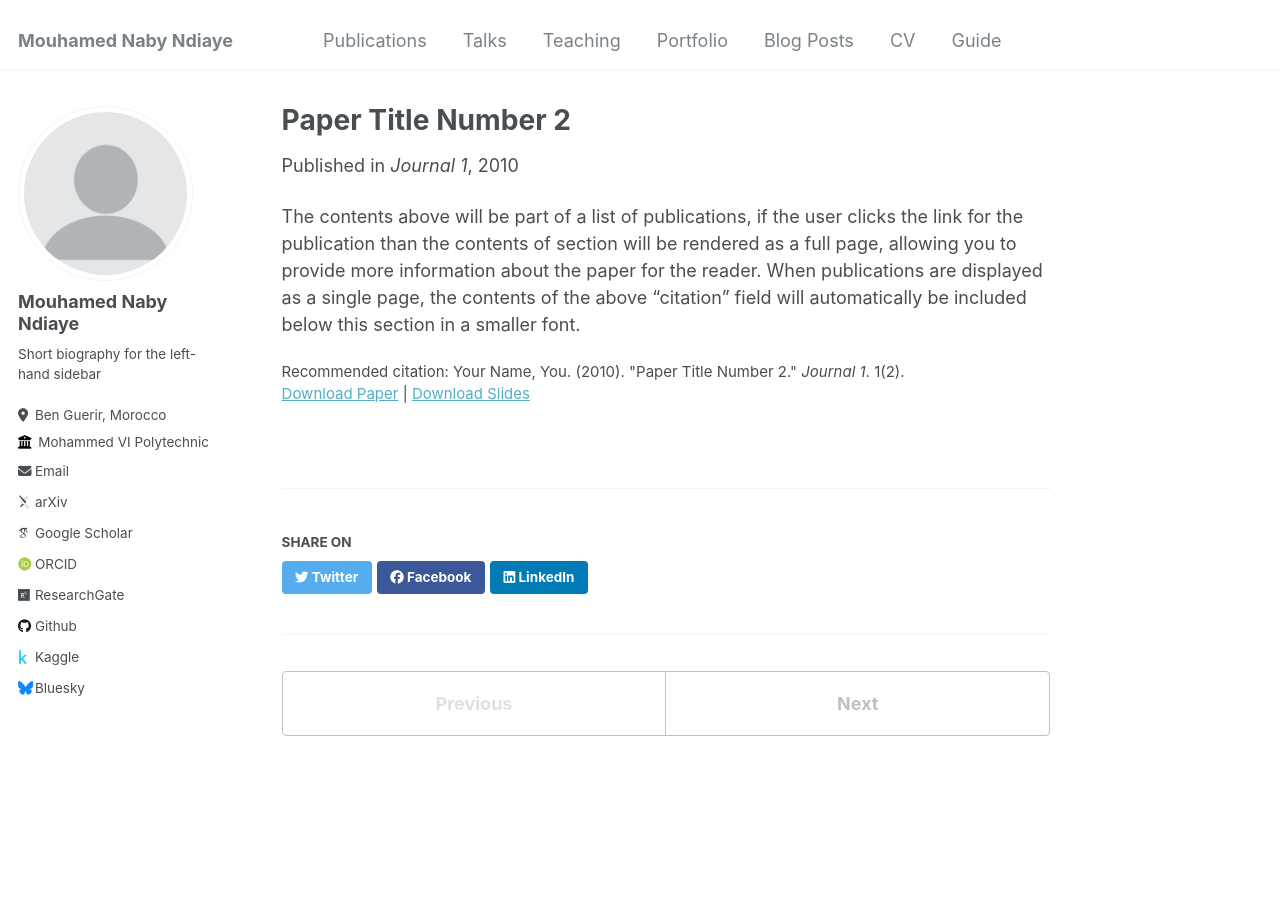
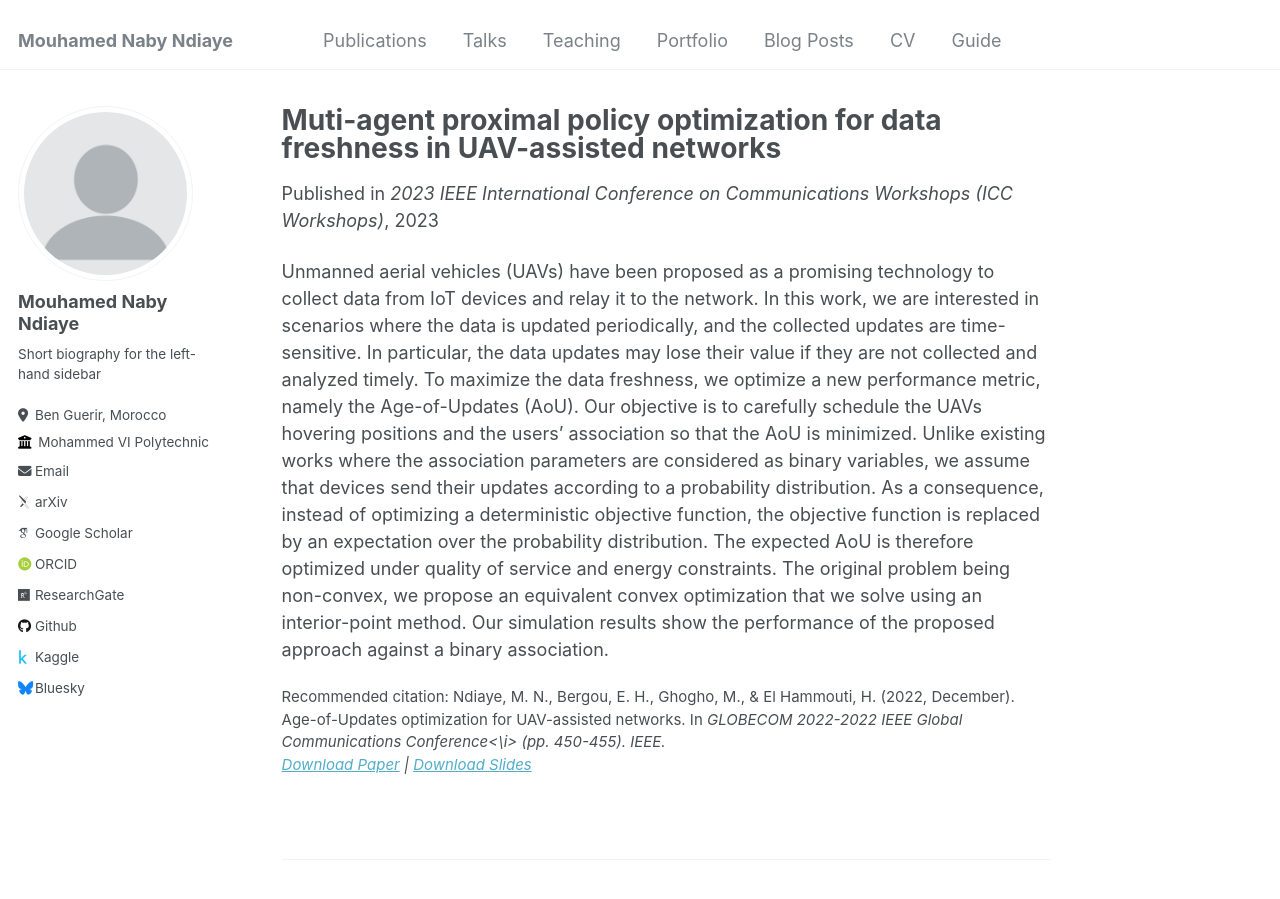
Before and after one commit to Nabzozifo/Nabzozifo.github.io, a Jekyll site: the page built from _publications/2010-10-01-paper-title-number-2.md, in a window 1280 px wide and 900 px high. Built offline with Jekyll 4.4.1, drawn with Linux system fonts in a browser that asks for light colours; some web fonts are replaced.

Commit message:
Update 2010-10-01-paper-title-number-2.md

```diff
--- a/_publications/2010-10-01-paper-title-number-2.md
+++ b/_publications/2010-10-01-paper-title-number-2.md
@@ -1,13 +1,13 @@
 ---
-title: "Paper Title Number 2"
+title: "Muti-agent proximal policy optimization for data freshness in UAV-assisted networks"
 collection: publications
 permalink: /publication/2010-10-01-paper-title-number-2
 excerpt: 'This paper is about the number 2. The number 3 is left for future work.'
-date: 2010-10-01
-venue: 'Journal 1'
-slidesurl: 'http://academicpages.github.io/files/slides2.pdf'
+date: 2023-5-28
+venue: '2023 IEEE International Conference on Communications Workshops (ICC Workshops)'
+slidesurl: ''
 paperurl: 'http://academicpages.github.io/files/paper2.pdf'
-citation: 'Your Name, You. (2010). &quot;Paper Title Number 2.&quot; <i>Journal 1</i>. 1(2).'
+citation: 'Ndiaye, M. N., Bergou, E. H., Ghogho, M., & El Hammouti, H. (2022, December). Age-of-Updates optimization for UAV-assisted networks. In <i>GLOBECOM 2022-2022 IEEE Global Communications Conference<\i> (pp. 450-455). IEEE.'
 ---
 
-The contents above will be part of a list of publications, if the user clicks the link for the publication than the contents of section will be rendered as a full page, allowing you to provide more information about the paper for the reader. When publications are displayed as a single page, the contents of the above "citation" field will automatically be included below this section in a smaller font.
+Unmanned aerial vehicles (UAVs) have been proposed as a promising technology to collect data from IoT devices and relay it to the network. In this work, we are interested in scenarios where the data is updated periodically, and the collected updates are time-sensitive. In particular, the data updates may lose their value if they are not collected and analyzed timely. To maximize the data freshness, we optimize a new performance metric, namely the Age-of-Updates (AoU). Our objective is to carefully schedule the UAVs hovering positions and the users' association so that the AoU is minimized. Unlike existing works where the association parameters are considered as binary variables, we assume that devices send their updates according to a probability distribution. As a consequence, instead of optimizing a deterministic objective function, the objective function is replaced by an expectation over the probability distribution. The expected AoU is therefore optimized under quality of service and energy constraints. The original problem being non-convex, we propose an equivalent convex optimization that we solve using an interior-point method. Our simulation results show the performance of the proposed approach against a binary association.
```
